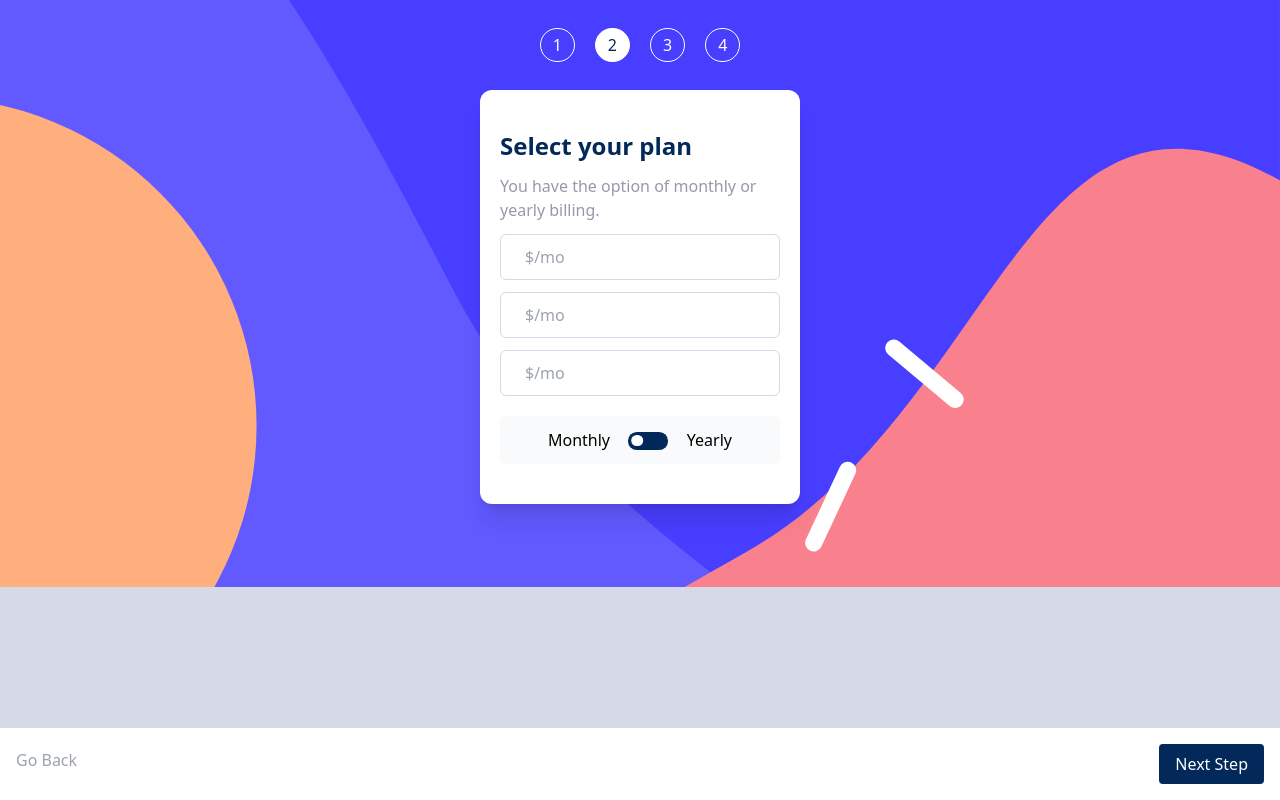
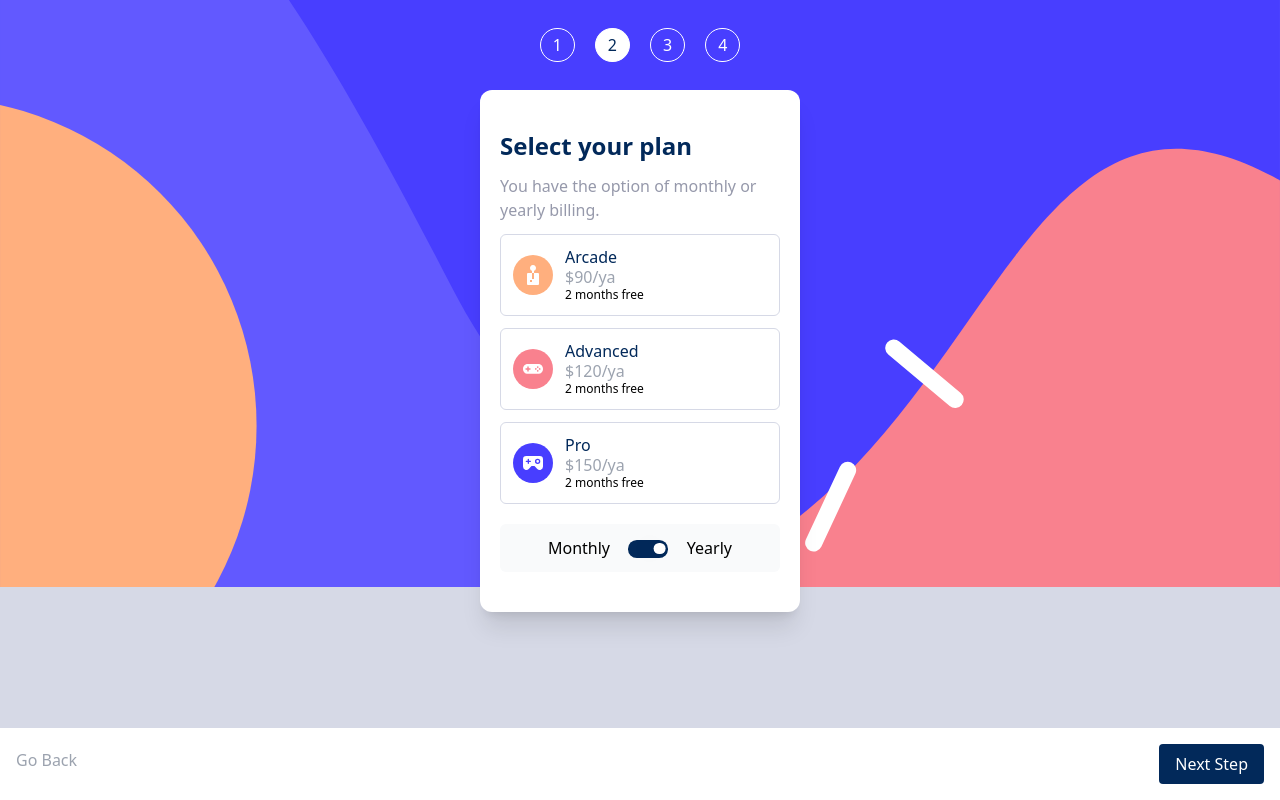
Before and after one commit to nolodkiki/multi-step-form, a React (Vite) app: page / in a window 1280 px wide. Both pictures are taken after a click on the button "Next Step". Built offline with nearby package versions, Linux system fonts and the light colour scheme.

Commit message:
selectPlan

```diff
--- a/src/Redux/slices/selectPlan.js
+++ b/src/Redux/slices/selectPlan.js
@@ -2,21 +2,44 @@ import { createSlice } from '@reduxjs/toolkit'
 
 const initialState = {
     plans: {
-        plan: ['Arcade', 'Advanced', 'Pro'],
-        monthlyPrice: [9, 12, 15],
-        yearlyPrice: [90, 120, 150]
-    }
+        arcade: {
+            title: 'Arcade',
+            monthlyPrice: 9,
+            yearlyPrice: 90
+        },
+        advanced: {
+            title: 'Advanced',
+            monthlyPrice: 12,
+            yearlyPrice: 120
+        },
+        pro: {
+            title: 'Pro',
+            monthlyPrice: 15,
+            yearlyPrice: 150
+        }
+    },
+    period: true,
+    selectedPlan: '',
+    selectedPrice: 0
 }
 
 export const selectPlanSlice = createSlice({
     name: 'selectPlan',
     initialState,
     reducers: {
-
+        changePeriod(state) {
+            state.period = !state.period
+        },
+        selectedPlan(state, action) {
+            state.selectedPlan = action.payload
+        },
+        selectedPrice(state, action) {
+            state.selectedPrice = action.payload
+        }
     },
 })
 
 // Action creators are generated for each case reducer function
-export const { } = selectPlanSlice.actions
+export const { changePeriod, selectedPlan, selectedPrice } = selectPlanSlice.actions
 
 export default selectPlanSlice.reducer
--- /dev/null
+++ b/src/components/Plan.jsx
@@ -0,0 +1,26 @@
+import { useEffect } from 'react'
+import { useDispatch, useSelector } from 'react-redux'
+import { selectedPlan, selectedPrice } from '../Redux/slices/selectPlan'
+
+const Plan = ({plan, icon, period}) => {
+    const statePlan = useSelector(state => state.selectPlan)
+    const dispatch = useDispatch()
+    const choicePlan = () => {
+        dispatch(selectedPlan(`${plan.title}`))
+        dispatch(selectedPrice(`${period ? plan.yearlyPrice : plan.monthlyPrice}`))
+    }
+
+
+    return (
+        <button onClick={choicePlan} className={`border border-solid border-gray-200 w-full rounded-md flex items-center p-3 text-left
+        ${statePlan.selectedPlan === plan.title && 'bg-magnolia border-blue-100'}`}>
+            <div className="icon"><img src={icon} alt="" /></div>
+            <div className="pl-3 leading-tight">
+                <div className="font-medium text-blue-100">{plan.title}</div>
+                <div className="text-gray-400">${period ? plan.yearlyPrice : plan.monthlyPrice}/{period ? 'ya' : 'mo'}</div>
+                {period ? <div className='text-xs'>2 months free</div> : ''}
+            </div>
+        </button>
+    )
+}
+export default Plan
--- a/src/components/Steps/Step2.jsx
+++ b/src/components/Steps/Step2.jsx
@@ -3,61 +3,40 @@ import Advanced from '../../assets/images/icon-advanced.svg'
 import Pro from '../../assets/images/icon-pro.svg'
 
 import style from './steps.module.css'
-import { useState } from 'react'
-import { useSelector } from 'react-redux'
+import { useEffect, useState } from 'react'
+import { useDispatch, useSelector } from 'react-redux'
+import Plan from '../Plan'
+import { changePeriod, selectedPlan, selectedPrice } from '../../Redux/slices/selectPlan'
 
 
 const Step2 = () => {
-    const state = useSelector(state => state.selectPlan.plans)
-    const numbersPlan = [0, 1, 2]
-
-    const plans = () => numbersPlan.map(e => {
-        <button className={style.planButton}>
-            <div className="icon"><img src={state.plan.e} alt="" /></div>
-            <div className="pl-3 leading-tight">
-                <div className="font-medium text-blue-100">{state.plan.e}</div>
-                <div className="text-gray-400">${state.plan.e}/mo</div>
-            </div>
-        </button>
-    })
+    const state = useSelector(state => state.selectPlan)
+    const dispatch = useDispatch()
+    const changeCost = () => {
+        dispatch(changePeriod())
+        dispatch(selectedPlan(''))
+        dispatch(selectedPrice(0))
+    }
     return (
         <>
             <div className={style.container}>
                 <div className="pb-3 text-2xl font-bold text-blue-100">Select your plan</div>
                 <div className="pb-3 text-gray-100">You have the option of monthly or yearly billing.</div>
+
                 <div className={style.flexColGap}>
-                    <button className={style.planButton}>
-                        <div className="icon"><img src={state.plan.e} alt="" /></div>
-                        <div className="pl-3 leading-tight">
-                            <div className="font-medium text-blue-100">{state.plan.e}</div>
-                            <div className="text-gray-400">${state.plan.e}/mo</div>
-                        </div>
-                    </button>
-                    <button className={style.planButton}>
-                        <div className="icon"><img src={state.plan.e} alt="" /></div>
-                        <div className="pl-3 leading-tight">
-                            <div className="font-medium text-blue-100">{state.plan.e}</div>
-                            <div className="text-gray-400">${state.plan.e}/mo</div>
-                        </div>
-                    </button>
-                    <button className={style.planButton}>
-                        <div className="icon"><img src={state.plan.e} alt="" /></div>
-                        <div className="pl-3 leading-tight">
-                            <div className="font-medium text-blue-100">{state.plan.e}</div>
-                            <div className="text-gray-400">${state.plan.e}/mo</div>
-                        </div>
-                    </button>
+                    <Plan plan={state.plans.arcade} period={state.period} icon={Arcade} />
+                    <Plan plan={state.plans.advanced} period={state.period} icon={Advanced} />
+                    <Plan plan={state.plans.pro} period={state.period} icon={Pro} />
                 </div>
                 <div className='rounded-md flex items-center justify-between px-12 h-12 bg-gray-50 mt-5'>
                     <div>Monthly</div>
-                    <label className={style.switch}>
-                        <input type="checkbox" />
+                    <label  className={style.switch}>
+                        <input onChange={() => {changeCost()}} type="checkbox" checked={state.period}/>
                         <span className={style.slider} />
                     </label>
                     <div>Yearly</div>
                 </div>
             </div>
-
         </>
     )
 }
```
Also changed, not shown: src/components/Steps/steps.module.css (+0 -60 lines).
